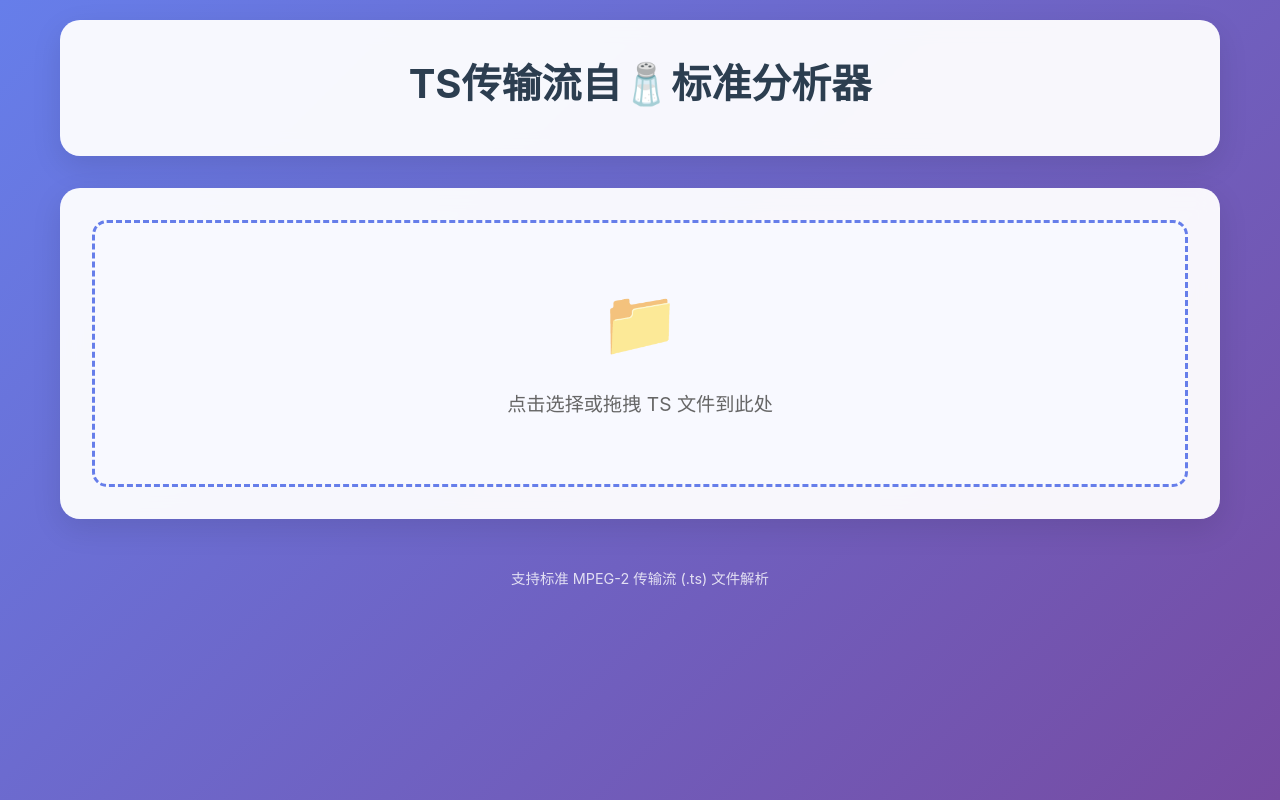
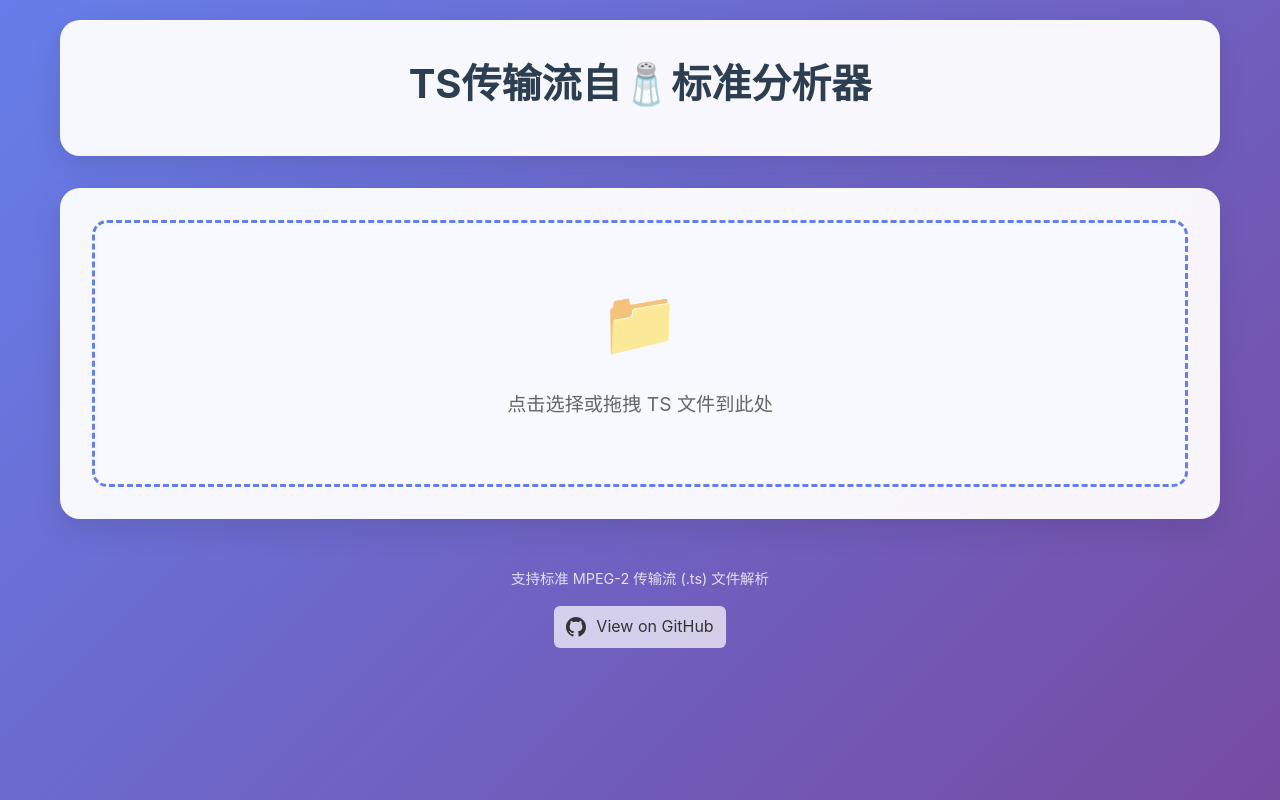
Before and after one commit to Jengdrak/avs-media-analyzer, a website with bundled scripts: page index.html in a window 1280 px wide. Built offline with nearby package versions, Linux system fonts and the light colour scheme.

Commit message:
add github link

```diff
--- a/index.html
+++ b/index.html
@@ -59,6 +59,14 @@
         <footer>
             <button class="re-upload-btn" id="reUploadBtn" style="display: none;">重新上传文件</button>
             <p>支持标准 MPEG-2 传输流 (.ts) 文件解析</p>
+            <div class="github-link">
+                <a href="https://github.com/jengdrak/ts-avs-analyzer" target="_blank" rel="noopener" style="display: flex; align-items: center; gap: 10px; text-decoration: none; color: #333; font-size: 16px; transition: all 0.2s; padding: 8px 12px; border-radius: 6px; background-color: rgba(255, 255, 255, 0.7); backdrop-filter: blur(5px);" onmouseover="this.style.color='#0366d6'; this.style.backgroundColor='rgba(255, 255, 255, 0.9)'; this.style.transform='scale(1.05)';" onmouseout="this.style.color='#333'; this.style.backgroundColor='rgba(255, 255, 255, 0.7)'; this.style.transform='scale(1)';">
+                    <svg width="20" height="20" viewBox="0 0 24 24" fill="currentColor">
+                        <path d="M12 0c-6.626 0-12 5.373-12 12 0 5.302 3.438 9.8 8.207 11.387.599.111.793-.261.793-.577v-2.234c-3.338.726-4.033-1.416-4.033-1.416-.546-1.387-1.333-1.756-1.333-1.756-1.089-.745.083-.729.083-.729 1.205.084 1.839 1.237 1.839 1.237 1.07 1.834 2.807 1.304 3.492.997.107-.775.418-1.305.762-1.604-2.665-.305-5.467-1.334-5.467-5.931 0-1.311.469-2.381 1.236-3.221-.124-.303-.535-1.524.117-3.176 0 0 1.008-.322 3.301 1.23.957-.266 1.983-.399 3.003-.404 1.02.005 2.047.138 3.006.404 2.291-1.552 3.297-1.23 3.297-1.23.653 1.653.242 2.874.118 3.176.77.84 1.235 1.911 1.235 3.221 0 4.609-2.807 5.624-5.479 5.921.43.372.823 1.102.823 2.222v3.293c0 .319.192.694.801.576 4.765-1.589 8.199-6.086 8.199-11.386 0-6.627-5.373-12-12-12z"/>
+                    </svg>
+                    View on GitHub
+                </a>
+            </div>
         </footer>
     </div>
 
```
